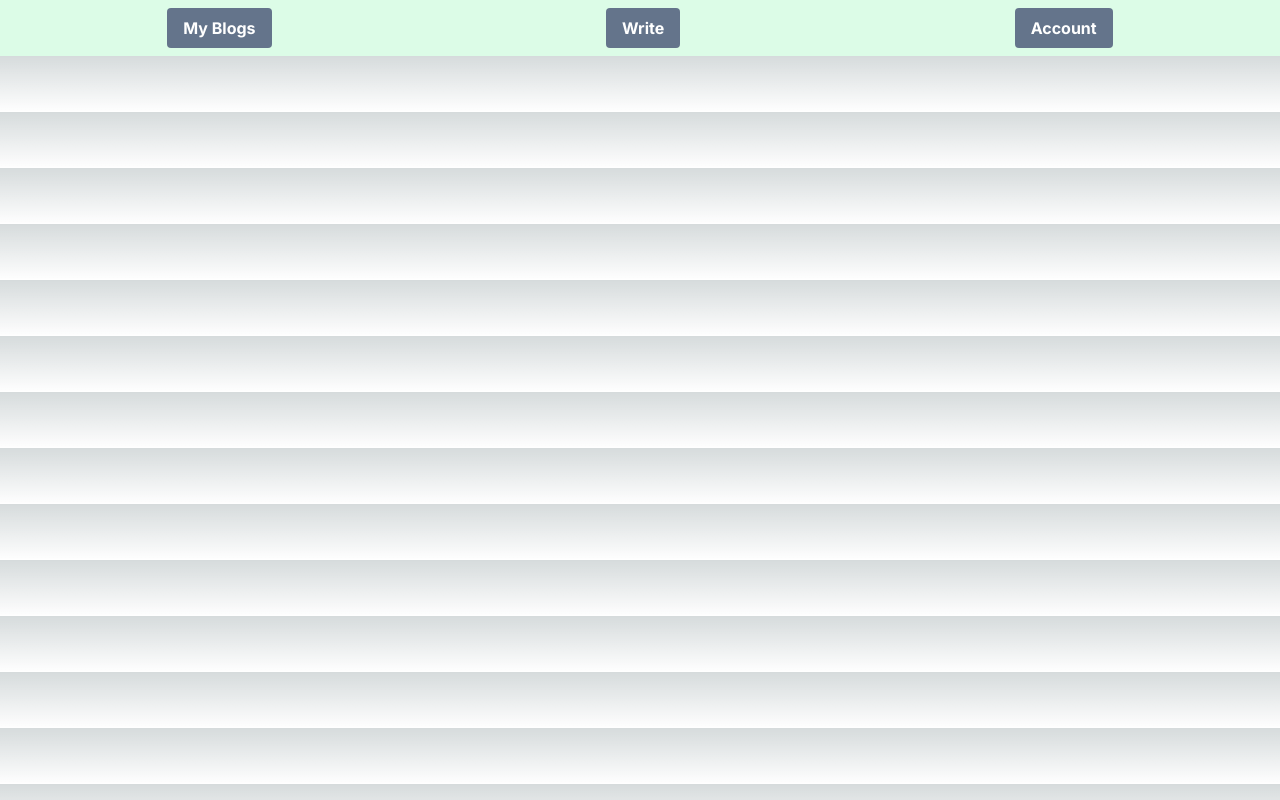
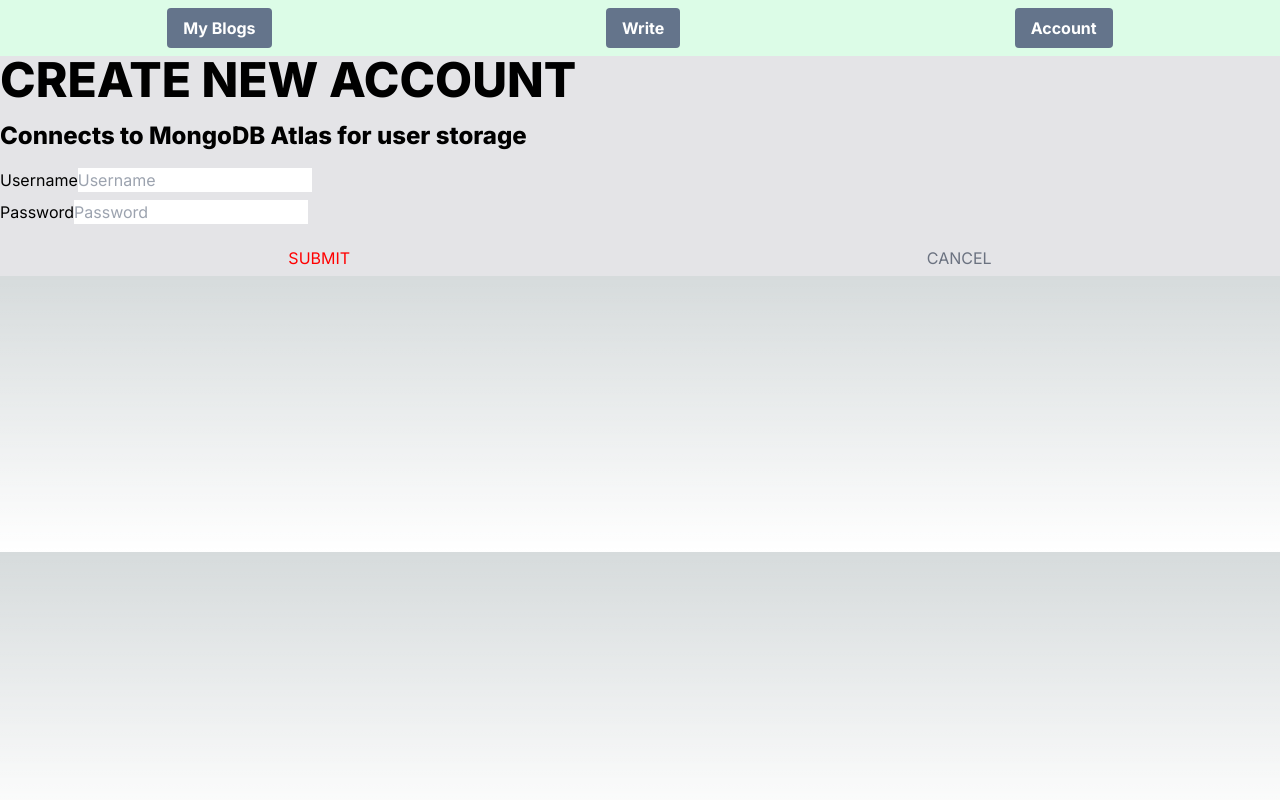
Before and after one commit to Conrad-E-Code/next-blog, a Next.js app: page / in a window 1280 px wide. Built offline with nearby package versions, Linux system fonts and the light colour scheme.

Commit message:
configure next-auth client side session

```diff
--- /dev/null
+++ b/app/api/auth/[...nextauth]/route.js
@@ -0,0 +1,6 @@
+import NextAuth from 'next-auth'
+import {NextAuthOptions} from '../options'
+
+const handler = NextAuth(NextAuthOptions)
+
+export {handler as GET, handler as POST}
--- /dev/null
+++ b/app/api/auth/options.js
@@ -0,0 +1,59 @@
+import { connectToDB } from "/utils/db";
+import User from "/models/User";
+import bcrypt from "bcrypt";
+import CredentialsProvider from "next-auth/providers/credentials";
+
+export const NextAuthOptions = {
+  providers: [
+    // Other providers if any
+    CredentialsProvider({
+      name: "Credentials",
+      credentials: {
+        username: {
+          label: "Username:",
+          type: "text",
+          placeholder: "Enter Username",
+
+        },
+        password: {
+          label: "Password:",
+          type: "password",
+          placeholder: "Enter Password",
+
+        },
+      },
+      async authorize(credentials) {
+        try {
+          // Connect to the database
+          await connectToDB();
+
+          // Find the user in the database based on the provided username
+          const user = await User.findOne({ username: credentials.username });
+
+          if (!user) {
+            // User not found, return null to indicate failed authentication
+            return null;
+          }
+
+          // User found, check if password matches
+          const passwordMatch = await bcrypt.compare(
+            credentials.password,
+            user.password
+          );
+
+          if (passwordMatch) {
+            // Password matches, return the user object
+            return user;
+          } else {
+            // Password doesn't match, return null to indicate failed authentication
+            return null;
+          }
+        } catch (error) {
+          // Handle any errors that might occur during the authentication process
+          console.error("Authentication error:", error);
+          return null;
+        }
+      },
+    }),
+  ],
+};
--- a/app/layout.js
+++ b/app/layout.js
@@ -1,7 +1,7 @@
 import './globals.css'
 import { Inter } from 'next/font/google'
 import NavBar from "/components/UI/NavBar"
-
+import { ContextProvider } from '/context/Context'
 const inter = Inter({ subsets: ['latin'] })
 
 export const metadata = {
@@ -12,9 +12,11 @@ export const metadata = {
 export default function RootLayout({ children }) {
   return (
     <html lang="en">
+      <ContextProvider>
       <body className={inter.className}>
       <NavBar/>
         {children}</body>
+        </ContextProvider>
     </html>
   )
 }
--- a/app/page.js
+++ b/app/page.js
@@ -1,10 +1,11 @@
 import EditorContainer from '@/components/EditorContainer'
+import SignForm from '@/components/account/SignForm'
 import Image from 'next/image'
 
 export default function Home() {
   return (
     <div className='bg-zinc-200 flex flex-col'>
-
+      <SignForm />
     </div>
   )
 }
--- a/components/EditorContainer.js
+++ b/components/EditorContainer.js
@@ -1,8 +1,14 @@
+// Dont client here because of weird error
 import React from 'react'
 import Editor from './Editor'
-
-const EditorContainer = () => {
-  return (
+import { getServerSession } from 'next-auth/next';
+import { NextAuthOptions } from "../app/api/auth/options"
+const EditorContainer = async () => {
+   const session = await getServerSession(NextAuthOptions)
+   if (!session) {
+    return (<div>Not Authorized</div>)
+   }
+   else return (
     <div className='justify-center text-center bg-blue-600'>
     <Editor />
 
--- /dev/null
+++ b/components/account/SignForm.js
@@ -0,0 +1,126 @@
+"use client";
+import { useState } from "react";
+import { useContext } from "react";
+import { Context } from "/context/Context";
+import { useRouter } from "next/navigation";
+// import ReCAPTCHA from "react-google-recaptcha";
+
+const SignForm = ({}) => {
+  const [captcha, setCaptcha] = useState(false);
+
+  const { setUser, errors, setErrors } = useContext(Context);
+  const router = useRouter();
+  const { textClr } = useContext(Context);
+  const [signForm, setSignForm] = useState({
+    username: "",
+    password: "",
+  });
+
+  const handleChange = (event) => {
+    const { name, value } = event.target;
+    setSignForm((prevState) => ({ ...prevState, [name]: value }));
+  };
+
+  const onCapChange = (value) => {
+    if (value) {
+      setCaptcha(true);
+    }
+    else {
+      setCaptcha(false);
+    }
+  }
+
+  const handleLogin = async (e) => {
+    console.log("YO")
+    e.preventDefault();
+    try {
+      const response = await fetch("/api/signup", {
+        method: "POST",
+        headers: {
+          "Content-Type": "application/json",
+        },
+        body: JSON.stringify({
+          username: signForm.username,
+          password: signForm.password,
+        }),
+      });
+
+      const data = await response.json();
+
+      if (response.ok) {
+        // Login successful, handle success scenario here (e.g., redirect)
+        console.log("Login successful!");
+      } else {
+        // Login failed, set the errors state to display error messages
+        setErrors([data.error]);
+        console.log(data.error)
+      }
+    } catch (error) {
+      console.error("Login error:", error);
+      setErrors(["Something went wrong during login"]);
+    }
+  };
+
+  return (
+    <section className="flex flex-col gap-4">
+      <h1 className="text-trueblue font-extrabold text-5xl">
+        <span>CREATE NEW ACCOUNT</span>
+      </h1>
+      <h1 className="text-trueblue font-extrabold text-2xl">
+        <span>Connects to MongoDB Atlas for user storage</span>
+      </h1>
+      {errors.length > 0 && (
+        <div className="text-red-500">
+          {errors.map((error, index) => (
+            <p key={index}>{error}</p>
+          ))}
+        </div>
+      )}
+      <form className="flex flex-col gap-2" onSubmit={handleLogin}>
+        <label className="">
+          <span className="">Username</span>
+          <input
+            name="username"
+            value={signForm.username}
+            onChange={handleChange}
+            placeholder="Username"
+            required
+            className="form_input"
+          />
+        </label>
+        <label className="">
+          <span className="">Password</span>
+          <input
+            name="password"
+            type="password"
+            value={signForm.password}
+            onChange={handleChange}
+            placeholder="Password"
+            required
+            className="form_input"
+          />
+        </label>
+        <div className="w-full flex justify-around">
+          {/* <ReCAPTCHA
+            sitekey={process.env.NEXT_PUBLIC_RECAPTCHA_SITE_KEY}
+            onChange={onCapChange}
+          /> */}
+          <button
+            id="signin-submit"
+            type="submit"
+            style={{ color: "red" }}
+            className="mt-2 px-5 py-1.5 bg-accentColorB hover:bg-truebluedark rounded-lg"
+            // disabled={!captcha}
+          >
+            SUBMIT
+          </button>
+          <p className="mt-2 px-5 py-1.5 text-gray-500 cursor-pointer">
+            CANCEL
+          </p>
+        </div>
+      </form>
+    </section>
+  );
+};
+
+export default SignForm;
--- /dev/null
+++ b/context/Context.js
@@ -0,0 +1,19 @@
+"use client";
+import { createContext, useState} from "react";
+export const Context = createContext();
+export const ContextProvider = ({ children }) => {
+  //user
+  const [user, setUser] = useState(null);
+  const [errors, setErrors] = useState([])
+  return (
+    <Context.Provider
+      value={{
+        user,
+        setUser,
+        errors,
+        setErrors
+      }}>
+      {children}
+    </Context.Provider>
+  );
+};
--- /dev/null
+++ b/middleware.js
@@ -0,0 +1,5 @@
+export { default } from "next-auth/middleware"
+export const config = {
+    matcher: ["/dashboard"],
+  }
+//   "/:path*"
--- a/models/ConXBlog.js
+++ b/models/ConXBlog.js
@@ -8,7 +8,11 @@ const ConXBlogSchema = new Schema({
   title: {
     type: String,
     required: [true, "Must have title"]
-  }
+  },
+  // userId: {
+  //   type: String,
+  //   required: [true, "Must be logged in to post"]
+  // }
 });
 
 const ConXBlog = models.ConXBlog || model("ConXBlog", ConXBlogSchema);
--- /dev/null
+++ b/models/User.js
@@ -0,0 +1,16 @@
+import { Schema, model, models } from "mongoose";
+
+const UserSchema = new Schema({
+    username: {
+        type: String,
+        required: [true, "Username is required!"],
+    },
+    password: {
+        type: String,
+        required: [true, "Password is required!"],
+    },
+});
+
+const User = models.User || model("User", UserSchema);
+
+export default User;
--- a/next.config.js
+++ b/next.config.js
@@ -1,4 +1,6 @@
 /** @type {import('next').NextConfig} */
-const nextConfig = {}
+const nextConfig = {
+    // serverComponentsExternalPackages: ["bcrypt"]
+}
 
 module.exports = nextConfig
--- a/package.json
+++ b/package.json
@@ -11,11 +11,13 @@
   "dependencies": {
     "@lexical/react": "^0.12.0",
     "autoprefixer": "10.4.15",
+    "bcrypt": "^5.1.1",
     "eslint": "8.48.0",
     "eslint-config-next": "13.4.19",
     "lexical": "^0.12.0",
     "mongoose": "^7.5.2",
     "next": "13.4.19",
+    "next-auth": "^4.23.1",
     "postcss": "8.4.29",
     "react": "18.2.0",
     "react-dom": "18.2.0",
```
Also changed, not shown: 1 other file (tests, documents, lock files or other folders).
